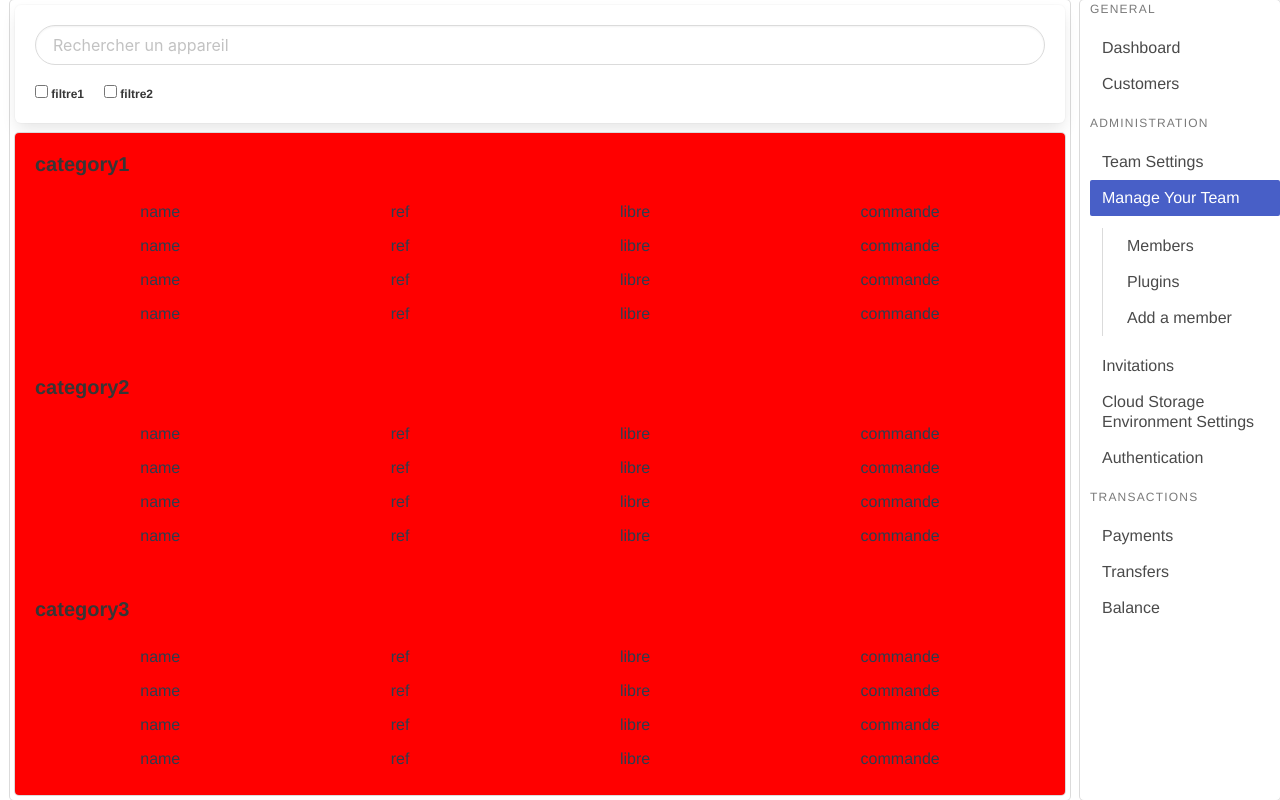
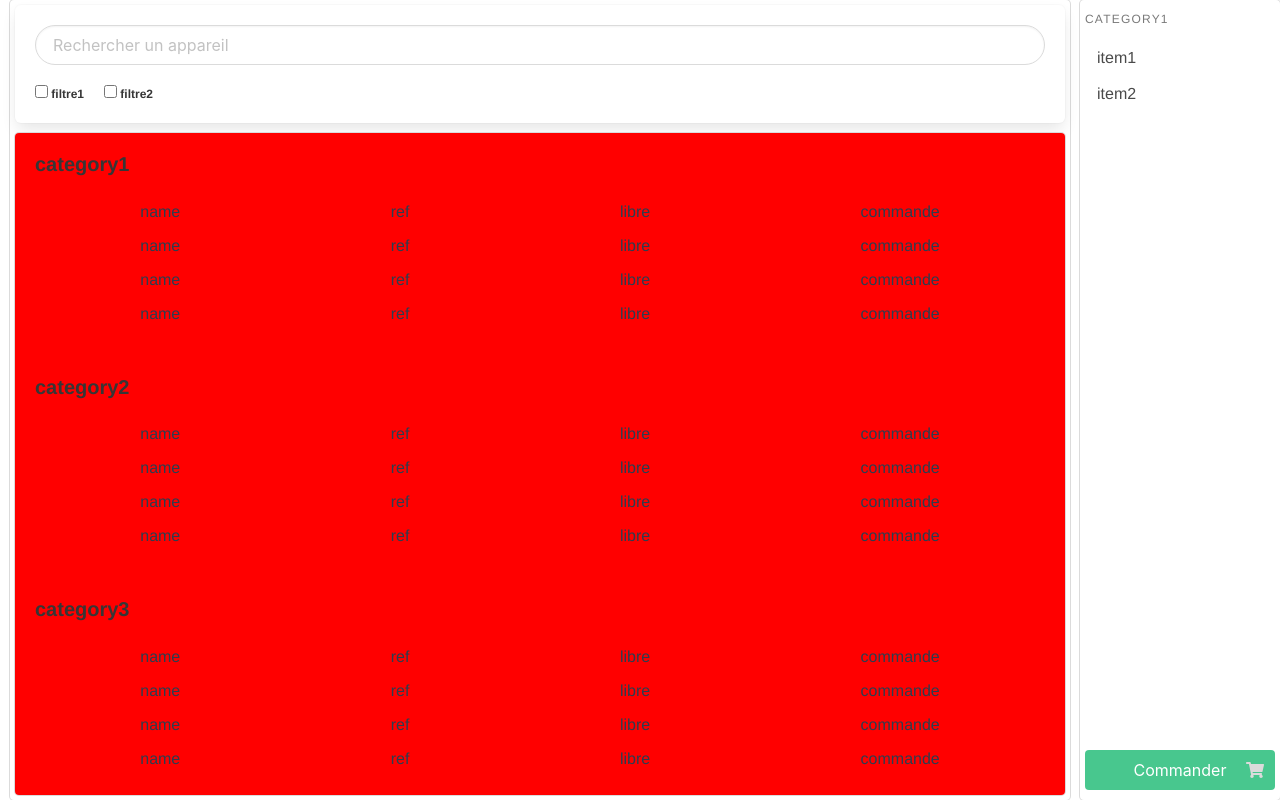
Before and after one commit to skatos-ux/Loaner, a Vue app: page /dashboard in a window 1280 px wide. Built offline with nearby package versions, Linux system fonts and the light colour scheme.

Commit message:
design: CartComponent

```diff
--- a/src/components/components/CartComponent.vue
+++ b/src/components/components/CartComponent.vue
@@ -1,39 +1,20 @@
 <template>
-  <section class="dashboard__cart section--1 has-text-left">
-    <aside class="menu">
+  <section class="cart section--1 has-text-left">
+    <aside class="cart__menu menu">
       <p class="menu-label">
-        General
+        Category1
       </p>
       <ul class="menu-list">
-        <li><a>Dashboard</a></li>
-        <li><a>Customers</a></li>
-      </ul>
-      <p class="menu-label">
-        Administration
-      </p>
-      <ul class="menu-list">
-        <li><a>Team Settings</a></li>
-        <li>
-          <a class="is-active">Manage Your Team</a>
-          <ul>
-            <li><a>Members</a></li>
-            <li><a>Plugins</a></li>
-            <li><a>Add a member</a></li>
-          </ul>
-        </li>
-        <li><a>Invitations</a></li>
-        <li><a>Cloud Storage Environment Settings</a></li>
-        <li><a>Authentication</a></li>
-      </ul>
-      <p class="menu-label">
-        Transactions
-      </p>
-      <ul class="menu-list">
-        <li><a>Payments</a></li>
-        <li><a>Transfers</a></li>
-        <li><a>Balance</a></li>
+        <li><a>item1</a></li>
+        <li><a>item2</a></li>
       </ul>
     </aside>
+    <div class="cart__command control field has-icons-right ">
+      <input class="button is-success is-fullwidth is-size-6" type="button" value="Commander">
+      <span class="icon is-small is-right">
+          <font-awesome-icon :icon="['fas', 'shopping-cart']" />
+      </span>
+    </div>
   </section>
 </template>
 
@@ -48,11 +29,20 @@ export default class CartComponent extends Vue {
 
 <style scoped lang="scss">
 @import "../../scss/globals";
-  .dashboard__cart {
+  .cart {
     position: relative;
-    max-width: 200px;
-    min-width: 100px;
+    display: flex;
+    flex-direction: column;
+    justify-content: space-between;
+    max-width: 300px;
+    min-width: 200px;
     height: 100%;
-    padding-left: 10px;
+    padding: 0 5px 0 5px;
+    &__menu {
+      margin-top: 10px;
+    }
+    &__command {
+      margin-bottom: 10px;
+    }
   }
 </style>
```
